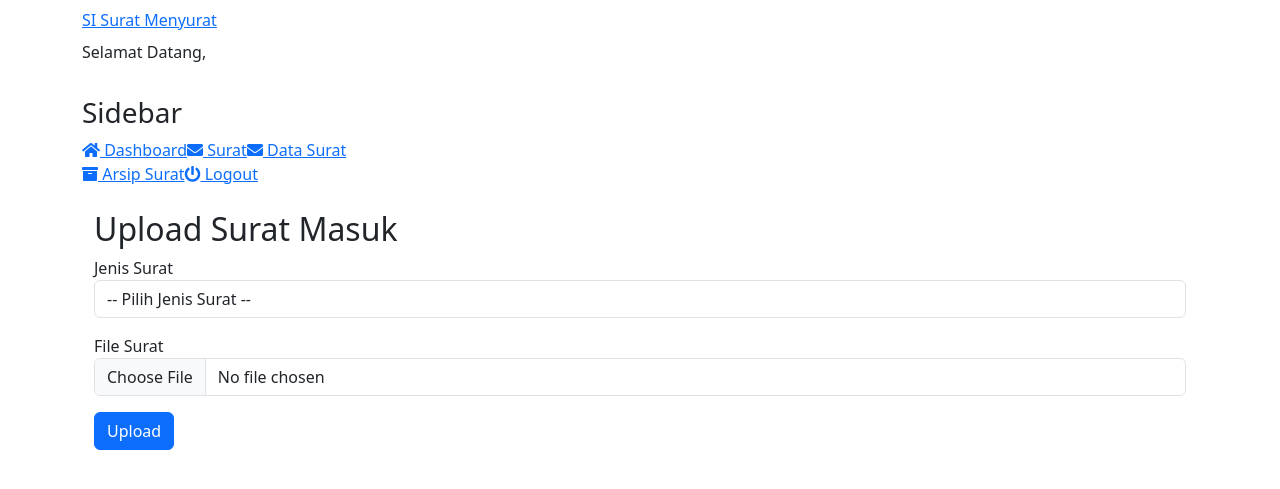
After one commit to fpendii/surat-menyurat, a CodeIgniter 4 app: the page made by app/Views/admin/surat-masuk/tambah.php in a window 1280 px wide. The commit adds this page. Shown: the top 489 px of the page. Run offline with PHP 8.4 and a stand-in for CodeIgniter, Linux system fonts and the light colour scheme; the template is opened without the code that fills it, so the values that code supplies are empty; some libraries are stand-ins or nearby versions.

Commit message:
update fitur suratt masuk

```diff
--- a/app/Config/App.php
+++ b/app/Config/App.php
@@ -133,7 +133,7 @@ class App extends BaseConfig
      * @see https://www.php.net/manual/en/timezones.php for list of timezones
      *      supported by PHP.
      */
-    public string $appTimezone = 'UTC';
+    public string $appTimezone = 'Asia/Jakarta';
 
     /**
      * --------------------------------------------------------------------------
--- a/app/Config/Routes.php
+++ b/app/Config/Routes.php
@@ -174,4 +174,9 @@ $routes->group('admin', function ($routes) {
     $routes->get('dashboard', 'Admin\AdminDashboardController::index');
     $routes->get('pengajuan-surat', 'Admin\PengajuanSuratController::pengajuanSurat');
     $routes->post('kirim-surat/(:num)', 'Admin\PengajuanSuratController::kirimSurat/$1');
+
+    $routes->get('surat-masuk', 'Admin\SuratMasukController::index');
+    $routes->get('surat-masuk/tambah', 'Admin\SuratMasukController::tambah');
+    $routes->post('surat-masuk/simpan', 'Admin\SuratMasukController::simpan');
+    $routes->post('surat-masuk/hapus/(:num)', 'Admin\SuratMasukController::hapus/$1');
 });
--- /dev/null
+++ b/app/Views/admin/surat-masuk/tambah.php
@@ -0,0 +1,61 @@
+<?= $this->extend('komponen/template-admin') ?>
+<?= $this->section('content') ?>
+
+<div class="container mt-4">
+    <h2>Upload Surat Masuk</h2>
+    <form action="<?= site_url('admin/surat-masuk/simpan') ?>" method="POST" enctype="multipart/form-data">
+        <?= csrf_field() ?>
+
+        <div class="form-group">
+            <label for="jenis_surat">Jenis Surat</label>
+            <select name="jenis_surat" id="jenis_surat" class="form-control" required>
+                <option value="">-- Pilih Jenis Surat --</option>
+                <option value="Surat Domisili Kelompok Tani">Surat Domisili Kelompok Tani</option>
+                <option value="Surat Domisili Bangunan">Surat Domisili Bangunan</option>
+                <option value="Surat Domisili Warga">Surat Domisili Warga</option>
+                <option value="Surat Pindah">Surat Pindah</option>
+                <option value="Surat Keterangan Usaha">Surat Keterangan Usaha</option>
+                <option value="Surat Pengantar KK dan KTP">Surat Pengantar KK dan KTP</option>
+                <option value="Surat Keterangan Tidak Mampu">Surat Keterangan Tidak Mampu</option>
+                <option value="Surat Keterangan Belum Bekerja">Surat Keterangan Belum Bekerja</option>
+                <option value="Surat Keterangan Kehilangan">Surat Keterangan Kehilangan</option>
+                <option value="Surat Keterangan Catatan Polisi">Surat Keterangan Catatan Polisi</option>
+                <option value="Surat Keterangan Kelahiran">Surat Keterangan Kelahiran</option>
+                <option value="Surat Keterangan Kematian">Surat Keterangan Kematian</option>
+                <option value="Surat Keterangan Ahli Waris">Surat Keterangan Ahli Waris</option>
+                <option value="Surat Suami Istri">Surat Suami Istri</option>
+                <option value="Surat Keterangan Status Perkawinan">Surat Keterangan Status Perkawinan</option>
+                <option value="Lainnya">Lainnya</option>
+            </select>
+        </div>
+
+        <div class="form-group mt-2 d-none" id="jenis_surat_lainnya_group">
+            <label for="jenis_surat_lainnya">Jenis Surat Lainnya</label>
+            <input type="text" name="jenis_surat_lainnya" id="jenis_surat_lainnya" class="form-control" placeholder="Masukkan jenis surat lainnya">
+        </div>
+
+        <div class="form-group mt-3">
+            <label for="file_surat">File Surat</label>
+            <input type="file" name="file_surat" class="form-control" accept=".pdf,.jpg,.png" required>
+        </div>
+
+        <button type="submit" class="btn btn-primary mt-3">Upload</button>
+    </form>
+</div>
+
+<script>
+    const jenisSuratSelect = document.getElementById('jenis_surat');
+    const lainnyaGroup = document.getElementById('jenis_surat_lainnya_group');
+
+    jenisSuratSelect.addEventListener('change', function () {
+        if (this.value === 'Lainnya') {
+            lainnyaGroup.classList.remove('d-none');
+            document.getElementById('jenis_surat_lainnya').setAttribute('required', true);
+        } else {
+            lainnyaGroup.classList.add('d-none');
+            document.getElementById('jenis_surat_lainnya').removeAttribute('required');
+        }
+    });
+</script>
+
+<?= $this->endSection() ?>
--- a/app/Views/komponen/template-real-admin.php
+++ b/app/Views/komponen/template-real-admin.php
@@ -86,6 +86,7 @@
                                 <li><a href="/admin/surat-masuk"><i class="fa fa-inbox"></i> Surat Masuk </a>
                                 </li>
 
+
                                 <li><a href="/admin/disposisi"><i class="fa fa-share"></i> Disposisi </a>
                                 </li>
 
```
Also changed, not shown: app/Controllers/Admin/SuratMasukController.php (added, +66 -0 lines), app/Database/Migrations/2025-06-12-070524_SuratMasuk.php (added, +44 -0 lines), app/Models/SuratMasukModel.php (added, +13 -0 lines), app/Views/admin/surat-masuk/index.php (added, +40 -0 lines), public/uploads/surat_masuk/index.html (added), 1 other file.
